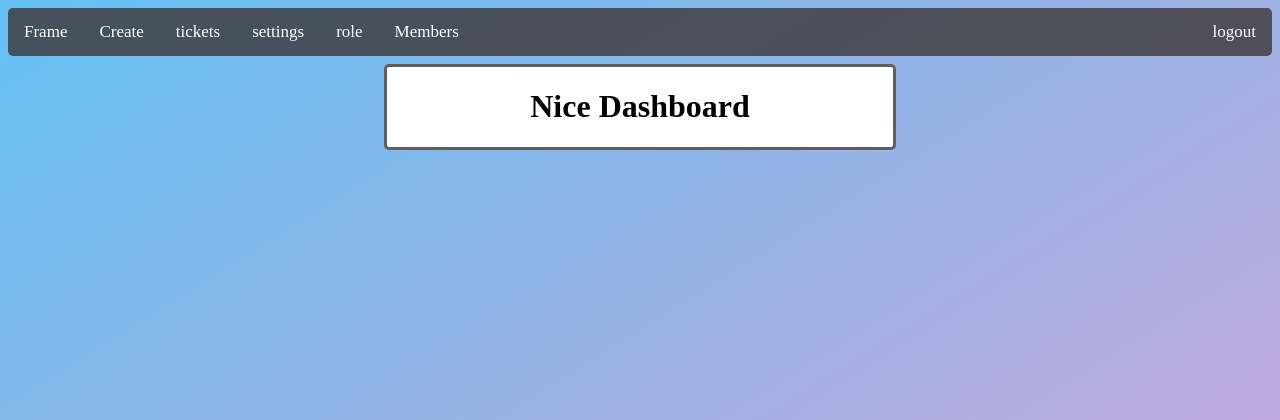
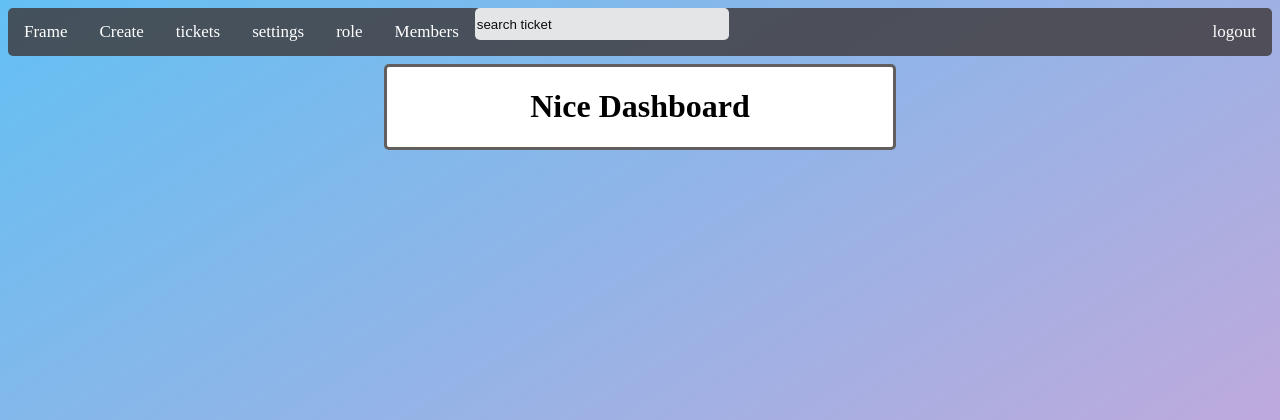
Before and after one commit to jesseforney8/Frame, a Flask app: page / in a window 1280 px wide. Shown: the top 420 px of the page. Run offline with Flask 2, Linux system fonts and the light colour scheme; a user stored in the database is signed in.

Commit message:
search bar started

```diff
--- a/Frame/website/static/styles.css
+++ b/Frame/website/static/styles.css
@@ -21,6 +21,11 @@
   }
   #logout {
     float: right;
+  }
+  .searchbar {
+
+
+
   }
 
   /*  element styling  ----------------------------------------------------------------------------------------------------------------------------------------------------- */
--- a/Frame/website/templates/base1.html
+++ b/Frame/website/templates/base1.html
@@ -17,6 +17,9 @@
         <a href="/settings">settings</a>
         <a href="/role">role</a>
         <a href="/members">Members</a>
+        <div class="searchbar">
+            <input class="search" value="search ticket" type="text">
+        </div>
         {%endif%}
       </div>
 
```
